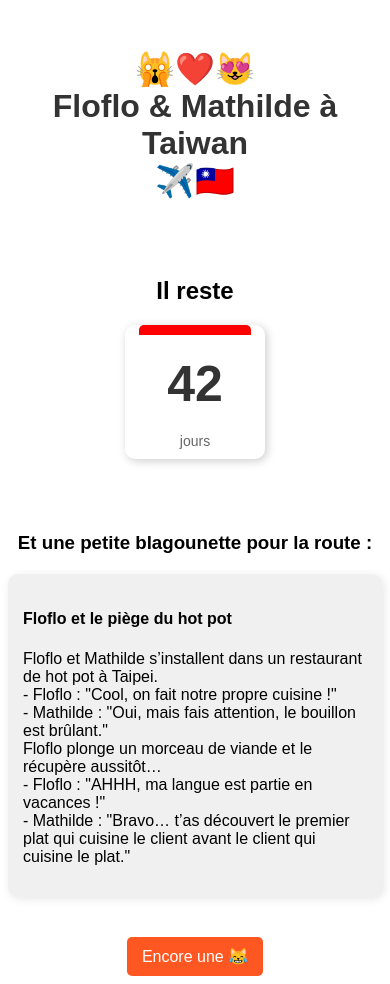
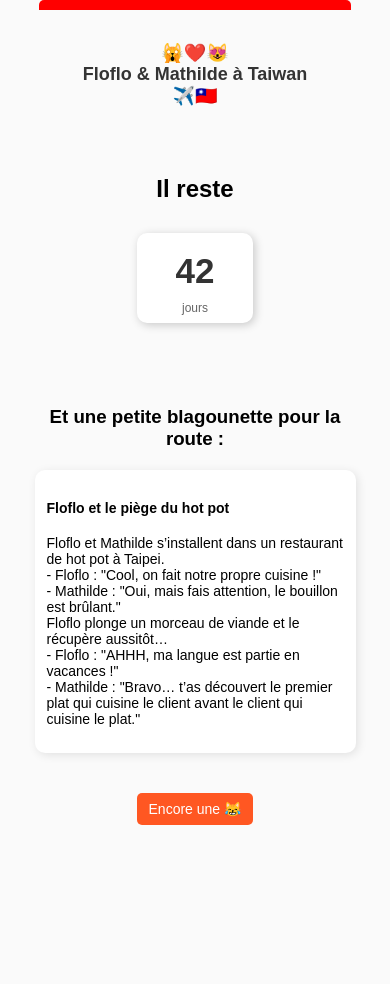
Before and after one commit to kollectiongit/flotaiwan, a Flask app: page / in a window 390 px wide. After the commit the page ends 825 px from the top, so only its background shows below. Run offline with Flask 3, Linux system fonts and the light colour scheme.

Commit message:
update index.html responsive

```diff
--- a/templates/index.html
+++ b/templates/index.html
@@ -8,20 +8,23 @@
       body {
         font-family: Arial, sans-serif;
         text-align: center;
-        margin-top: 50px;
+        margin: 20px;
+        padding: 10px;
+        background-color: #fafafa;
       }
       h1 {
         color: #333;
+        font-size: 24px;
       }
       .calendar {
         display: inline-block;
         background-color: white;
         border-radius: 10px;
-        padding: 10px;
+        padding: 15px;
         box-shadow: 2px 2px 10px rgba(0, 0, 0, 0.2);
-        position: relative;
-        width: 120px;
+        width: 150px;
         text-align: center;
+        margin: 10px auto;
       }
       .calendar::before {
         content: "";
@@ -38,31 +41,32 @@
         font-size: 50px;
         font-weight: bold;
         color: #333;
-        margin: 20px 0;
+        margin: 10px 0;
       }
       .calendar-text {
-        font-size: 14px;
+        font-size: 16px;
         color: #666;
       }
       .blague-container {
-        background-color: #f0f0f0;
+        background-color: #fff;
         border-radius: 10px;
-        padding: 15px;
+        padding: 20px;
         margin: 20px auto;
-        max-width: 600px;
+        max-width: 90%;
         text-align: left;
         box-shadow: 2px 2px 10px rgba(0, 0, 0, 0.1);
+        font-size: 18px;
       }
       .refresh-button {
         margin-top: 20px;
-        padding: 10px 15px;
-        font-size: 16px;
+        padding: 12px 18px;
+        font-size: 18px;
         color: white;
         background-color: #ff5722;
         border: none;
         border-radius: 5px;
         cursor: pointer;
-        transition: background-color 0.3s;
+        transition: background-color 0.3s, transform 0.2s;
       }
       .refresh-button:hover {
         background-color: #e64a19;
@@ -70,6 +74,55 @@
       }
       .refresh-button:active {
         transform: scale(0.95);
+      }
+
+      /* 🌍 RESPONSIVE DESIGN */
+      @media (max-width: 768px) {
+        h1 {
+          font-size: 20px;
+        }
+        .calendar {
+          width: 120px;
+          padding: 10px;
+        }
+        .calendar-days {
+          font-size: 40px;
+        }
+        .calendar-text {
+          font-size: 14px;
+        }
+        .blague-container {
+          font-size: 16px;
+          padding: 15px;
+        }
+        .refresh-button {
+          font-size: 16px;
+          padding: 10px 15px;
+        }
+      }
+
+      @media (max-width: 480px) {
+        h1 {
+          font-size: 18px;
+        }
+        .calendar {
+          width: 100px;
+          padding: 8px;
+        }
+        .calendar-days {
+          font-size: 35px;
+        }
+        .calendar-text {
+          font-size: 12px;
+        }
+        .blague-container {
+          font-size: 14px;
+          padding: 12px;
+        }
+        .refresh-button {
+          font-size: 14px;
+          padding: 8px 12px;
+        }
       }
     </style>
   </head>
```
